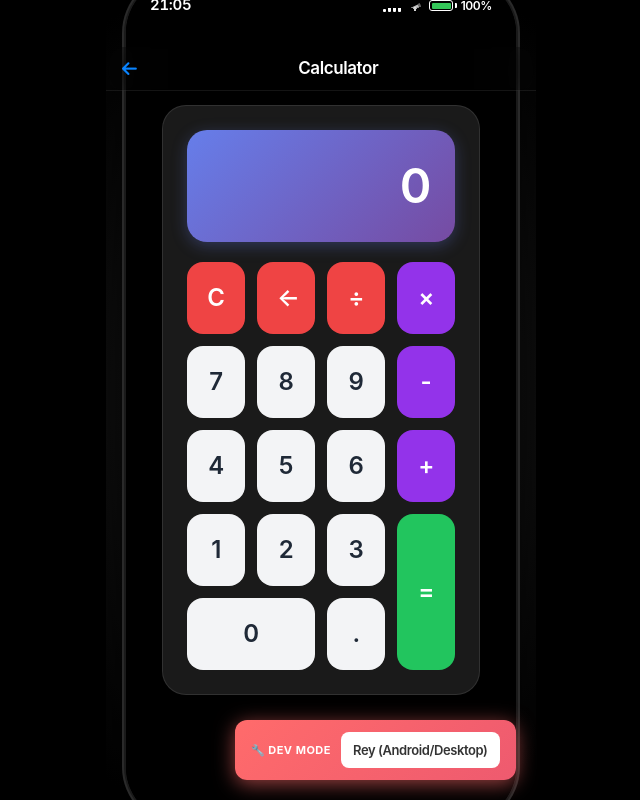
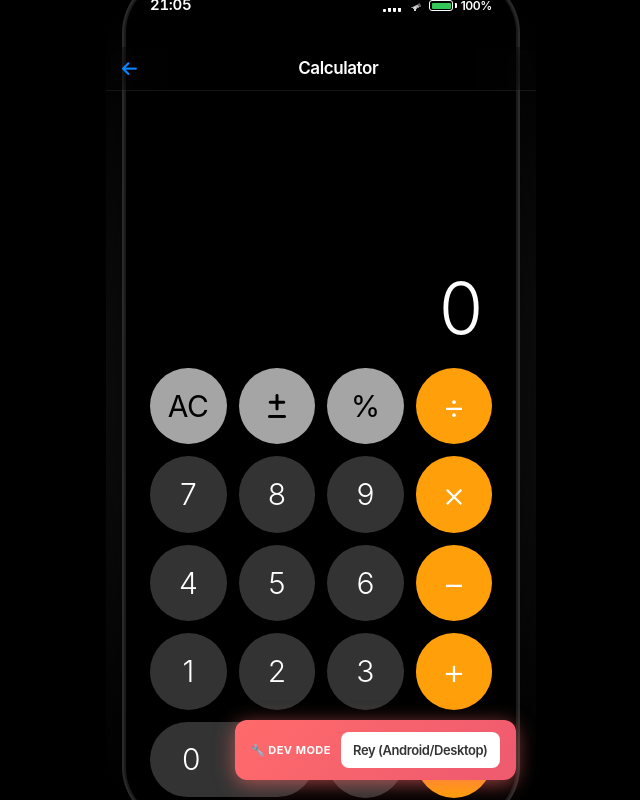
Before and after one commit to reysilvaa/realtime-chat, a SvelteKit app: page /calculator in a window 1280 px wide. Shown: the whole page, without its empty margins (319-959 px from the left). Built offline with nearby package versions, Linux system fonts and the light colour scheme.

Commit message:
Implement haptic button drag functionality and integrate Control Center in the main page; enhance calculator UI with formula display and improved button layout for better user interaction.

```diff
--- a/src/routes/calculator/+page.svelte
+++ b/src/routes/calculator/+page.svelte
@@ -4,6 +4,7 @@
   import DevSelector from '$lib/components/shared/DevSelector.svelte';
 
   let display = $state('0');
+  let formula = $state('');
   let currentValue = $state(0);
   let previousValue = $state(0);
   let operation = $state<string | null>(null);
@@ -17,6 +18,9 @@
       resetDisplay = false;
     } else {
       display = display === '0' ? num : display + num;
+    }
+    if (operation) {
+      formula = `${previousValue} ${operation} ${display}`;
     }
   }
 
@@ -35,6 +39,7 @@
     }
     previousValue = parseFloat(display);
     operation = op;
+    formula = `${display} ${op}`;
     resetDisplay = true;
   }
 
@@ -59,6 +64,7 @@
         break;
     }
 
+    formula = `${previousValue} ${operation} ${currentValue}`;
     display = result.toString();
     operation = null;
     resetDisplay = true;
@@ -66,6 +72,7 @@
 
   function clear() {
     display = '0';
+    formula = '';
     currentValue = 0;
     previousValue = 0;
     operation = null;
@@ -88,40 +95,63 @@
 <div class="min-h-full h-full flex flex-col bg-black">
   <Header title="Calculator" backLink="/" />
 
-  <div class="flex-1 p-4 pt-[107px] max-w-full mx-auto overflow-y-auto bg-black" style="-webkit-overflow-scrolling: touch;">
-    <div class="flex justify-center items-center p-5 animate-[fade-in_0.4s_cubic-bezier(0.4,0,0.2,1)]" style="min-height: calc(100vh - 200px);">
-      <div class="bg-white/10 backdrop-blur-xl rounded-[24px] p-6 w-full max-w-md border border-white/10">
-        <div class="text-white px-6 py-8 rounded-[20px] text-right text-5xl font-semibold mb-5 min-h-[90px] flex items-center justify-end break-all shadow-[0_4px_16px_rgba(102,126,234,0.3)]" style="background: linear-gradient(135deg, #667eea 0%, #764ba2 100%);">
-          {display}
+  <div class="flex-1 pt-[91px] pb-6 px-6 bg-black flex flex-col justify-end animate-[fade-in_0.4s_cubic-bezier(0.4,0,0.2,1)]">
+    <!-- Display Area -->
+    <div class="mb-6 text-right px-2">
+      {#if formula}
+        <div class="text-white/50 text-3xl mb-2 font-light" style="font-variant-numeric: tabular-nums;">
+          {formula}
         </div>
+      {/if}
+      <div class="text-white text-7xl font-light overflow-x-auto scrollbar-hide" style="font-variant-numeric: tabular-nums;">
+        {display}
+      </div>
+    </div>
 
-        <div class="grid grid-cols-4 gap-3">
-          <button class="p-5 text-2xl border-none rounded-[16px] bg-red-500 text-white font-semibold cursor-pointer transition-all hover:bg-red-600 hover:-translate-y-0.5 active:translate-y-0 active:scale-95" onclick={clear}>C</button>
-          <button class="p-5 text-2xl border-none rounded-[16px] bg-red-500 text-white font-semibold cursor-pointer transition-all hover:bg-red-600 hover:-translate-y-0.5 active:translate-y-0 active:scale-95" onclick={backspace}>←</button>
-          <button class="p-5 text-2xl border-none rounded-[16px] bg-red-500 text-white font-semibold cursor-pointer transition-all hover:bg-red-600 hover:-translate-y-0.5 active:translate-y-0 active:scale-95" onclick={() => setOperation('÷')}>÷</button>
-          <button class="p-5 text-2xl border-none rounded-[16px] bg-purple-600 text-white font-semibold cursor-pointer transition-all hover:bg-purple-700 hover:-translate-y-0.5 active:translate-y-0 active:scale-95" onclick={() => setOperation('×')}>×</button>
+    <!-- Calculator Buttons -->
+    <div class="grid grid-cols-4 gap-3">
+      <!-- Row 1 -->
+      <button class="aspect-square rounded-full bg-[#A5A5A5] text-black text-3xl font-normal flex items-center justify-center transition-all active:brightness-75" onclick={clear}>AC</button>
+      <button class="aspect-square rounded-full bg-[#A5A5A5] text-black text-3xl font-normal flex items-center justify-center transition-all active:brightness-75" onclick={backspace}>
+        <i class="fas fa-plus-minus text-2xl"></i>
+      </button>
+      <button class="aspect-square rounded-full bg-[#A5A5A5] text-black text-3xl font-normal flex items-center justify-center transition-all active:brightness-75" onclick={appendDecimal}>%</button>
+      <button class="aspect-square rounded-full bg-[#FF9F0A] text-white text-4xl font-light flex items-center justify-center transition-all active:brightness-90" onclick={() => setOperation('÷')}>÷</button>
 
-          <button class="p-5 text-2xl border-none rounded-[16px] bg-gray-100 text-gray-800 font-semibold cursor-pointer transition-all hover:bg-gray-200 hover:-translate-y-0.5 active:translate-y-0 active:scale-95" onclick={() => appendNumber('7')}>7</button>
-          <button class="p-5 text-2xl border-none rounded-[16px] bg-gray-100 text-gray-800 font-semibold cursor-pointer transition-all hover:bg-gray-200 hover:-translate-y-0.5 active:translate-y-0 active:scale-95" onclick={() => appendNumber('8')}>8</button>
-          <button class="p-5 text-2xl border-none rounded-[16px] bg-gray-100 text-gray-800 font-semibold cursor-pointer transition-all hover:bg-gray-200 hover:-translate-y-0.5 active:translate-y-0 active:scale-95" onclick={() => appendNumber('9')}>9</button>
-          <button class="p-5 text-2xl border-none rounded-[16px] bg-purple-600 text-white font-semibold cursor-pointer transition-all hover:bg-purple-700 hover:-translate-y-0.5 active:translate-y-0 active:scale-95" onclick={() => setOperation('-')}>-</button>
+      <!-- Row 2 -->
+      <button class="aspect-square rounded-full bg-[#333333] text-white text-3xl font-light flex items-center justify-center transition-all active:bg-[#505050]" onclick={() => appendNumber('7')}>7</button>
+      <button class="aspect-square rounded-full bg-[#333333] text-white text-3xl font-light flex items-center justify-center transition-all active:bg-[#505050]" onclick={() => appendNumber('8')}>8</button>
+      <button class="aspect-square rounded-full bg-[#333333] text-white text-3xl font-light flex items-center justify-center transition-all active:bg-[#505050]" onclick={() => appendNumber('9')}>9</button>
+      <button class="aspect-square rounded-full bg-[#FF9F0A] text-white text-4xl font-light flex items-center justify-center transition-all active:brightness-90" onclick={() => setOperation('×')}>×</button>
 
-          <button class="p-5 text-2xl border-none rounded-[16px] bg-gray-100 text-gray-800 font-semibold cursor-pointer transition-all hover:bg-gray-200 hover:-translate-y-0.5 active:translate-y-0 active:scale-95" onclick={() => appendNumber('4')}>4</button>
-          <button class="p-5 text-2xl border-none rounded-[16px] bg-gray-100 text-gray-800 font-semibold cursor-pointer transition-all hover:bg-gray-200 hover:-translate-y-0.5 active:translate-y-0 active:scale-95" onclick={() => appendNumber('5')}>5</button>
-          <button class="p-5 text-2xl border-none rounded-[16px] bg-gray-100 text-gray-800 font-semibold cursor-pointer transition-all hover:bg-gray-200 hover:-translate-y-0.5 active:translate-y-0 active:scale-95" onclick={() => appendNumber('6')}>6</button>
-          <button class="p-5 text-2xl border-none rounded-[16px] bg-purple-600 text-white font-semibold cursor-pointer transition-all hover:bg-purple-700 hover:-translate-y-0.5 active:translate-y-0 active:scale-95" onclick={() => setOperation('+')}>+</button>
+      <!-- Row 3 -->
+      <button class="aspect-square rounded-full bg-[#333333] text-white text-3xl font-light flex items-center justify-center transition-all active:bg-[#505050]" onclick={() => appendNumber('4')}>4</button>
+      <button class="aspect-square rounded-full bg-[#333333] text-white text-3xl font-light flex items-center justify-center transition-all active:bg-[#505050]" onclick={() => appendNumber('5')}>5</button>
+      <button class="aspect-square rounded-full bg-[#333333] text-white text-3xl font-light flex items-center justify-center transition-all active:bg-[#505050]" onclick={() => appendNumber('6')}>6</button>
+      <button class="aspect-square rounded-full bg-[#FF9F0A] text-white text-4xl font-light flex items-center justify-center transition-all active:brightness-90" onclick={() => setOperation('-')}>−</button>
 
-          <button class="p-5 text-2xl border-none rounded-[16px] bg-gray-100 text-gray-800 font-semibold cursor-pointer transition-all hover:bg-gray-200 hover:-translate-y-0.5 active:translate-y-0 active:scale-95" onclick={() => appendNumber('1')}>1</button>
-          <button class="p-5 text-2xl border-none rounded-[16px] bg-gray-100 text-gray-800 font-semibold cursor-pointer transition-all hover:bg-gray-200 hover:-translate-y-0.5 active:translate-y-0 active:scale-95" onclick={() => appendNumber('2')}>2</button>
-          <button class="p-5 text-2xl border-none rounded-[16px] bg-gray-100 text-gray-800 font-semibold cursor-pointer transition-all hover:bg-gray-200 hover:-translate-y-0.5 active:translate-y-0 active:scale-95" onclick={() => appendNumber('3')}>3</button>
-          <button class="p-5 text-2xl border-none rounded-[16px] bg-green-500 text-white font-semibold cursor-pointer transition-all hover:bg-green-600 hover:-translate-y-0.5 active:translate-y-0 active:scale-95 row-span-2" onclick={calculate}>=</button>
+      <!-- Row 4 -->
+      <button class="aspect-square rounded-full bg-[#333333] text-white text-3xl font-light flex items-center justify-center transition-all active:bg-[#505050]" onclick={() => appendNumber('1')}>1</button>
+      <button class="aspect-square rounded-full bg-[#333333] text-white text-3xl font-light flex items-center justify-center transition-all active:bg-[#505050]" onclick={() => appendNumber('2')}>2</button>
+      <button class="aspect-square rounded-full bg-[#333333] text-white text-3xl font-light flex items-center justify-center transition-all active:bg-[#505050]" onclick={() => appendNumber('3')}>3</button>
+      <button class="aspect-square rounded-full bg-[#FF9F0A] text-white text-4xl font-light flex items-center justify-center transition-all active:brightness-90" onclick={() => setOperation('+')}>+</button>
 
-          <button class="p-5 text-2xl border-none rounded-[16px] bg-gray-100 text-gray-800 font-semibold cursor-pointer transition-all hover:bg-gray-200 hover:-translate-y-0.5 active:translate-y-0 active:scale-95 col-span-2" onclick={() => appendNumber('0')}>0</button>
-          <button class="p-5 text-2xl border-none rounded-[16px] bg-gray-100 text-gray-800 font-semibold cursor-pointer transition-all hover:bg-gray-200 hover:-translate-y-0.5 active:translate-y-0 active:scale-95" onclick={appendDecimal}>.</button>
-        </div>
-      </div>
+      <!-- Row 5 -->
+      <button class="col-span-2 rounded-full bg-[#333333] text-white text-3xl font-light flex items-center justify-start pl-8 transition-all active:bg-[#505050]" style="aspect-ratio: 2.2/1;" onclick={() => appendNumber('0')}>0</button>
+      <button class="aspect-square rounded-full bg-[#333333] text-white text-3xl font-light flex items-center justify-center transition-all active:bg-[#505050]" onclick={appendDecimal}>.</button>
+      <button class="aspect-square rounded-full bg-[#FF9F0A] text-white text-4xl font-light flex items-center justify-center transition-all active:brightness-90" onclick={calculate}>=</button>
     </div>
   </div>
 
   <DevSelector />
 </div>
+
+<style>
+  .scrollbar-hide::-webkit-scrollbar {
+    display: none;
+  }
+  .scrollbar-hide {
+    -ms-overflow-style: none;
+    scrollbar-width: none;
+  }
+</style>
```
Also changed, not shown: src/lib/components/shared/ControlCenter.svelte (added, +175 -0 lines), src/routes/+page.svelte (+62 -0 lines).
